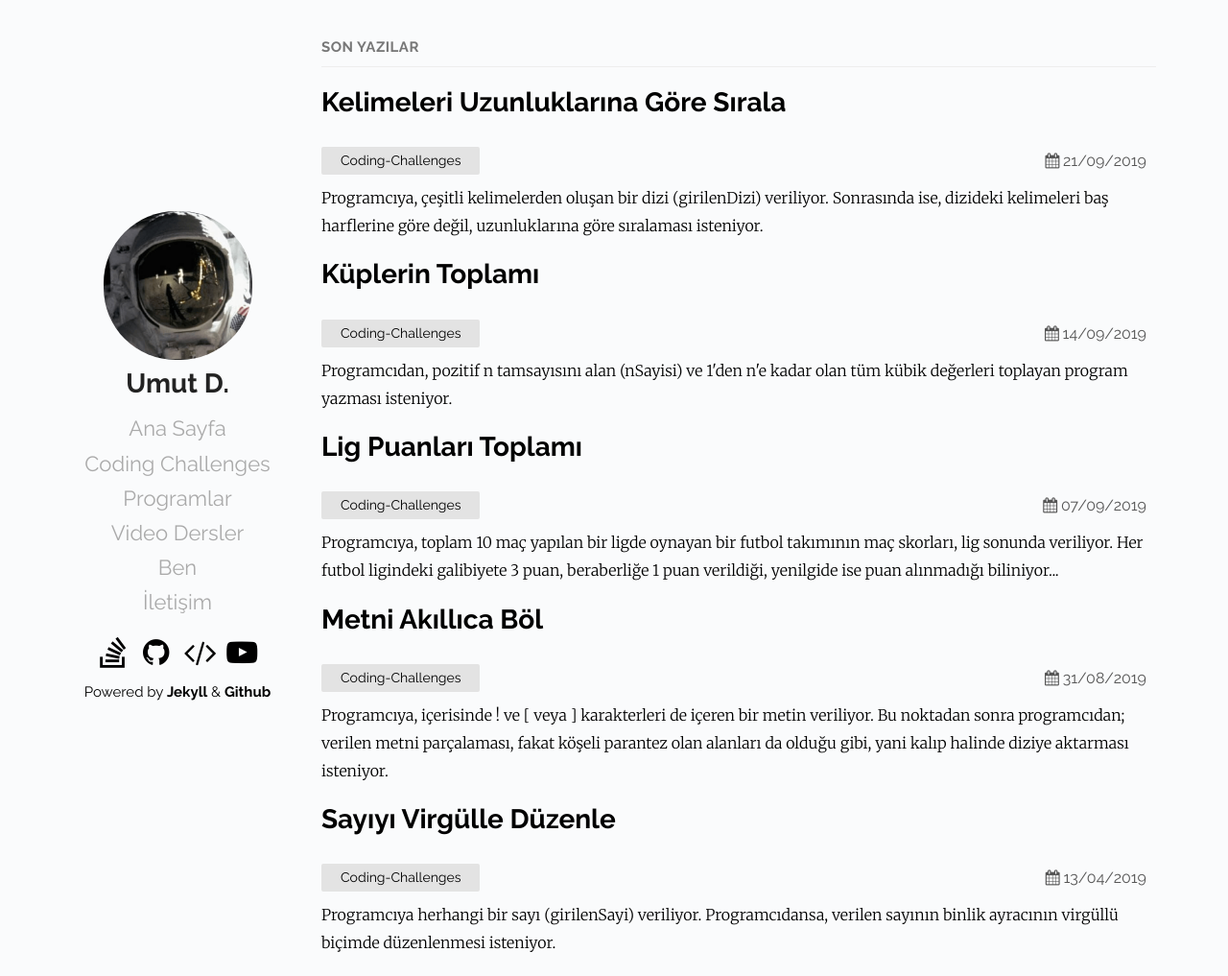
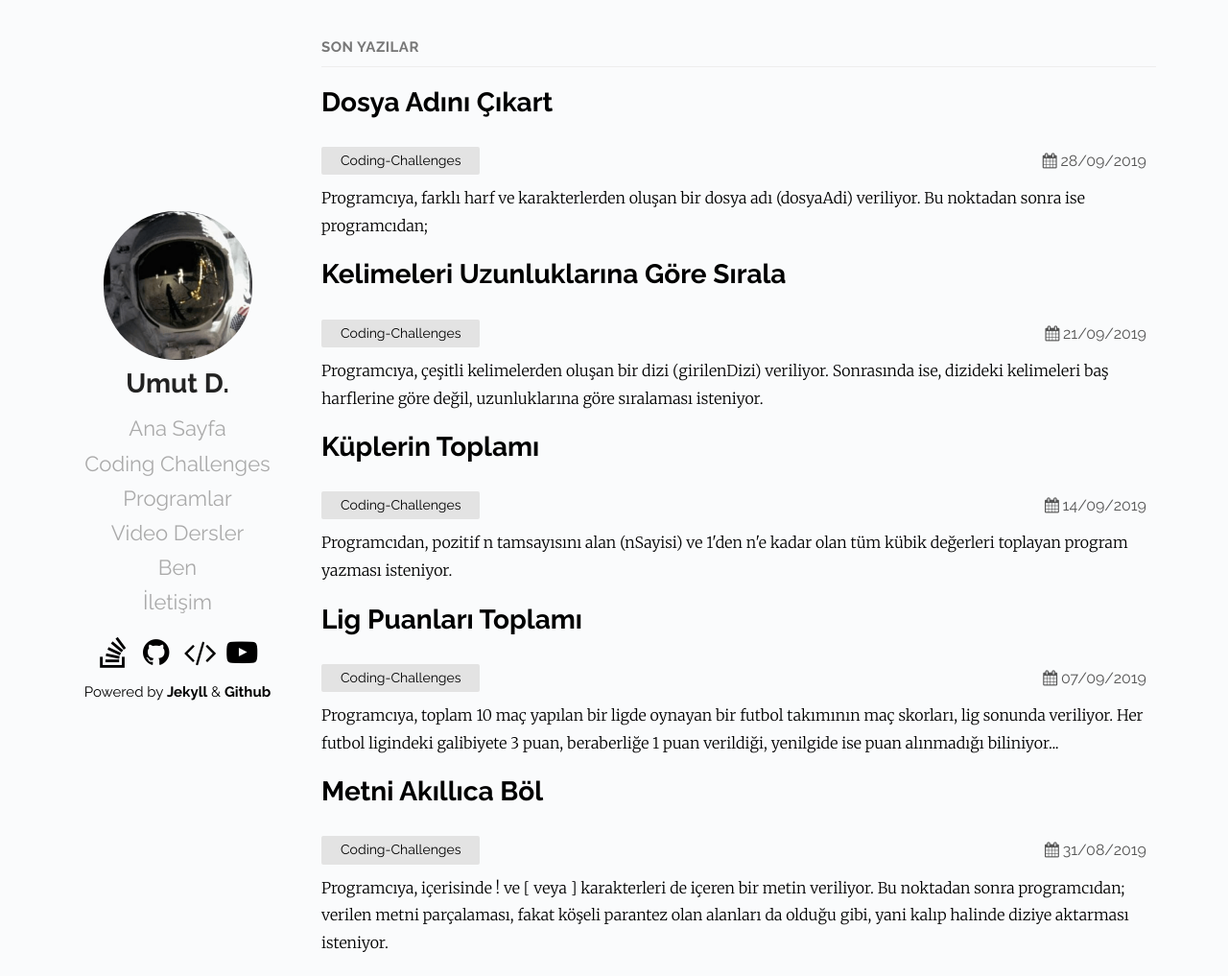
Before and after one commit to Umut-D/umutd.com, a Jekyll site: the page built from index.md, in a window 1280 px wide and 1017 px high. Shown: the whole window at 96% size. Built offline with Jekyll 4.4.1, drawn with Linux system fonts in a browser that asks for light colours; some of the changed lines change nothing that is shown.

Commit message:
yeni coding challanges eklendi

````diff
--- /dev/null
+++ b/_posts/coding-challenges/2019-09-28-dosya-adini-cikart.md
@@ -0,0 +1,71 @@
+---
+layout: post
+title: Dosya Adını Çıkart
+date: 2019-09-28 10:47 +0300
+categories: Coding-Challenges
+tags: Dosya, Ad, İsim, Kırpma
+excerpt: Programcıya, farklı harf ve karakterlerden oluşan bir dosya adı (dosyaAdi) veriliyor. Bu noktadan sonra ise programcıdan;
+---
+### Soru
+Programcıya, farklı harf ve karakterlerden oluşan bir dosya adı **(dosyaAdi)** veriliyor. Bu noktadan sonra ise programcıdan;
+
+* ilk noktadan önceki adda sayı (ve onu izleyen alt çizgi) var ise çıkartması,
+* ikinci nokta dahil olmak üzere, sonraki yazıları çıkartması isteniyor.
+
+### Örnek
+
+| Girdi                                                             | Çıktı                          |
+|-------------------------------------------------------------------|--------------------------------|
+| **dosyaAdi**: 1231231223123131_FILE_NAME.EXTENSION.OTHEREXTENSION | **Sonuç**: FILE_NAME.EXTENSION |
+| **dosyaAdi**: 1231231223123131_myFile.tar.gz2                     | **Sonuç**: myFile.tar          |
+
+### Çözüm - C#
+```csharp
+using System;
+using System.Text.RegularExpressions;
+
+internal class Program
+{
+    private static void Main()
+    {
+        string dosyaAdi = "1231231223123131_FILE_NAME.EXTENSION.OTHEREXTENSION";
+
+        // Dosya adını noktayı baz alarak bölümle
+        string[] digits = Regex.Split(dosyaAdi, @"\.");
+
+        // Nokta ile birleşim yaparak adı oluştur
+        string noktaliAd = digits[0] + "." + digits[1];
+
+        // Mevcut addaki alt çizgi duzenlemesini ayıkla
+        string[] duzenliAd = noktaliAd.Split(new char[] { '_' }, 2);
+
+        Console.WriteLine("{0}", duzenliAd[1]);
+
+        Console.Read();
+    }
+}
+```
+
+### Çözüm - Java
+```java
+package zeta;
+
+public class Main {
+
+    public static void main(String[] args) {
+
+        String dosyaAdi = "1231231223123131_FILE_NAME.EXTENSION.OTHEREXTENSION";
+
+        // Dosya adını noktayı baz alarak bölümle
+        String[] digits = dosyaAdi.split("\\.");
+
+        // Nokta ile birleşim yaparak adı oluştur
+        String noktaliAd = digits[0] + "." + digits[1];
+
+        // Mevcut addaki alt çizgi duzenlemesini ayıkla
+        String[] duzenliAd = noktaliAd.split("_", 2);
+
+        System.out.println(duzenliAd[1]);
+    }
+}
+```
--- a/pages/coding-challenges.md
+++ b/pages/coding-challenges.md
@@ -34,6 +34,7 @@ Ben bu soruların cevaplarımda **C#** ve **Java** dilleriyle çözüm bulmayı
 * [Armstrong Sayısı](/coding-challenges/armstrong-sayisi)
 * [ATM'deki Para Adetlerini Say](/coding-challenges/atmdeki-para-adetlerini-say)
 * [Cümledeki Harflerin Sayısı](/coding-challenges/cumledeki-harflerin-sayisi)
+* [Dosya Adını Çıkart](/coding-challenges/dosya-adini-cikart)
 * [Değerler Arka Arkaya Geliyor Mu?](/coding-challenges/degerler-arka-arkaya-geliyor-mu)
 * [Girilen Listeden, Rasgele Sayılar Oluştur](/coding-challenges/girilen-listeden-rasgele-sayilar-olustur)
 * [Gülen Yüzleri Say](/coding-challenges/gulen-yuzleri-say)
````
